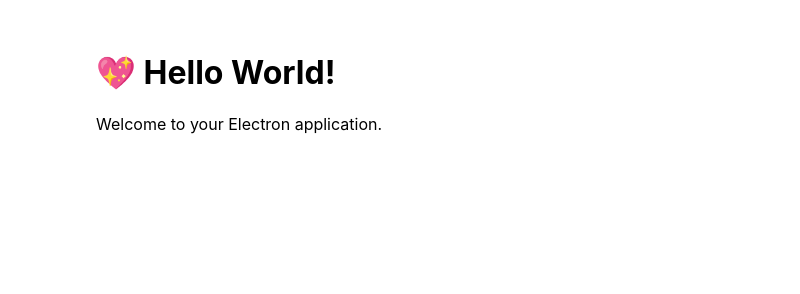
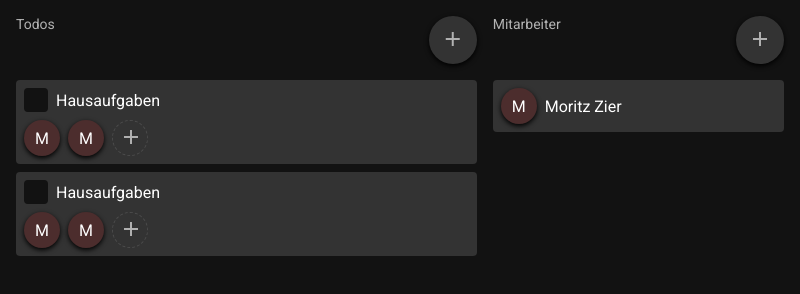
Before and after one commit to moritzzier/tool-todosmanager-electron, an Electron app: page client/src/index.html in a window 800 px wide. Drawn offline with Linux system fonts and the light colour scheme; no server answers.

Commit message:
added static prototype

```diff
--- a/client/src/index.css
+++ b/client/src/index.css
@@ -1,6 +1,148 @@
+:root {
+  --background: #121212;
+  --paper: #333333;
+  --textPrimary: #ffffff;
+  --textSecondary: #b3b3b3;
+  --divider: #ffffff1f;
+  --shadow: 0 2px 5px black;
+}
+
+html {
+  background-color: var(--background);
+}
+
 body {
-  font-family: -apple-system, BlinkMacSystemFont, "Segoe UI", Roboto, Helvetica, Arial, sans-serif;
-  margin: auto;
-  max-width: 38rem;
-  padding: 2rem;
+  font-family: "Roboto", -apple-system, BlinkMacSystemFont, "Segoe UI", Roboto,
+    Helvetica, Arial, sans-serif;
+  margin: 0;
+  display: flex;
+  justify-content: center;
 }
+.root {
+  max-width: 960px;
+  display: flex;
+  padding: 16px;
+  flex-grow: 1;
+}
+
+.todos {
+  flex-grow: 2;
+}
+
+.users {
+  flex-grow: 1;
+  margin-left: 16px;
+}
+
+.header {
+  display: flex;
+  flex-grow: 1;
+  height: 64px;
+}
+
+.list {
+}
+
+.todo {
+  margin-bottom: 8px;
+  background: var(--paper);
+  border-radius: 4px;
+  padding: 8px;
+}
+
+.todo-header {
+  display: flex;
+  align-items: center;
+}
+
+.todo-users {
+  margin-top: 8px;
+  display: flex;
+}
+
+.user {
+  display: flex;
+  align-items: center;
+  margin-bottom: 8px;
+  background: var(--paper);
+  border-radius: 4px;
+  padding: 8px;
+}
+
+button {
+  border: none;
+  cursor: pointer;
+}
+
+.circle-button {
+  height: 48px;
+  width: 48px;
+  border-radius: 24px;
+  box-shadow: var(--shadow);
+  background: var(--paper);
+}
+
+.checkbox-button {
+  height: 24px;
+  width: 24px;
+  background: var(--background);
+  border-radius: 4px;
+  margin-right: 8px;
+}
+
+.user-avatar {
+  height: 36px;
+  width: 36px;
+  border-radius: 18px;
+  box-shadow: var(--shadow);
+  display: flex;
+  align-items: center;
+  justify-content: center;
+  background: #ff00001f;
+  margin-right: 8px;
+}
+
+.user-avatar-add {
+  height: 36px;
+  width: 36px;
+  border: 1px dashed var(--divider);
+  border-radius: 18px;
+  background: var(--paper);
+}
+
+.typo-header {
+  color: var(--textSecondary);
+  font-size: 14px;
+  flex-grow: 1;
+}
+
+.typo-main {
+  color: var(--textPrimary);
+  font-size: 16px;
+}
+
+.material-icons {
+  color: var(--textSecondary);
+  font-family: "Material Icons";
+  font-weight: normal;
+  font-style: normal;
+  font-size: 24px; /* Preferred icon size */
+  display: inline-block;
+  line-height: 1;
+  text-transform: none;
+  letter-spacing: normal;
+  word-wrap: normal;
+  white-space: nowrap;
+  direction: ltr;
+
+  /* Support for all WebKit browsers. */
+  -webkit-font-smoothing: antialiased;
+  /* Support for Safari and Chrome. */
+  text-rendering: optimizeLegibility;
+
+  /* Support for Firefox. */
+  -moz-osx-font-smoothing: grayscale;
+
+  /* Support for IE. */
+  font-feature-settings: "liga";
+}
--- a/client/src/index.html
+++ b/client/src/index.html
@@ -2,7 +2,15 @@
 <html>
   <head>
     <meta charset="UTF-8" />
-    <title>Hello World!</title>
+    <title>Todosmanager</title>
+    <link
+      href="https://fonts.googleapis.com/css2?family=Roboto&display=swap"
+      rel="stylesheet"
+    />
+    <link
+      rel="stylesheet"
+      href="https://fonts.googleapis.com/icon?family=Material+Icons"
+    />
     <link rel="stylesheet" href="index.css" />
     <script>
       var exports = { __esModule: true };
@@ -10,7 +18,89 @@
     <script src="frontend.js"></script>
   </head>
   <body>
-    <h1>💖 Hello World!</h1>
-    <p>Welcome to your Electron application.</p>
+    <div class="root">
+      <div class="todos">
+        <div class="header">
+          <span class="typo-header">
+            Todos
+          </span>
+          <button class="circle-button">
+            <span class="material-icons">
+              add
+            </span>
+          </button>
+        </div>
+        <div class="list">
+          <div class="todo">
+            <div class="todo-header">
+              <button class="checkbox-button"></button>
+              <span class="typo-main">Hausaufgaben</span>
+            </div>
+            <div class="todo-users">
+              <div class="user-avatar">
+                <span class="typo-main">
+                  M
+                </span>
+              </div>
+              <div class="user-avatar">
+                <span class="typo-main">
+                  M
+                </span>
+              </div>
+              <button class="user-avatar-add">
+                <span class="material-icons">
+                  add
+                </span>
+              </button>
+            </div>
+          </div>
+          <div class="todo">
+            <div class="todo-header">
+              <button class="checkbox-button"></button>
+              <span class="typo-main">Hausaufgaben</span>
+            </div>
+            <div class="todo-users">
+              <div class="user-avatar">
+                <span class="typo-main">
+                  M
+                </span>
+              </div>
+              <div class="user-avatar">
+                <span class="typo-main">
+                  M
+                </span>
+              </div>
+              <button class="user-avatar-add">
+                <span class="material-icons">
+                  add
+                </span>
+              </button>
+            </div>
+          </div>
+        </div>
+      </div>
+      <div class="users">
+        <div class="header">
+          <span class="typo-header">
+            Mitarbeiter
+          </span>
+          <button class="circle-button">
+            <span class="material-icons">
+              add
+            </span>
+          </button>
+        </div>
+        <div class="list">
+          <div class="user">
+            <div class="user-avatar">
+              <span class="typo-main">M</span>
+            </div>
+            <span class="typo-main">
+              Moritz Zier
+            </span>
+          </div>
+        </div>
+      </div>
+    </div>
   </body>
 </html>
```
Also changed, not shown: 1 other file.
